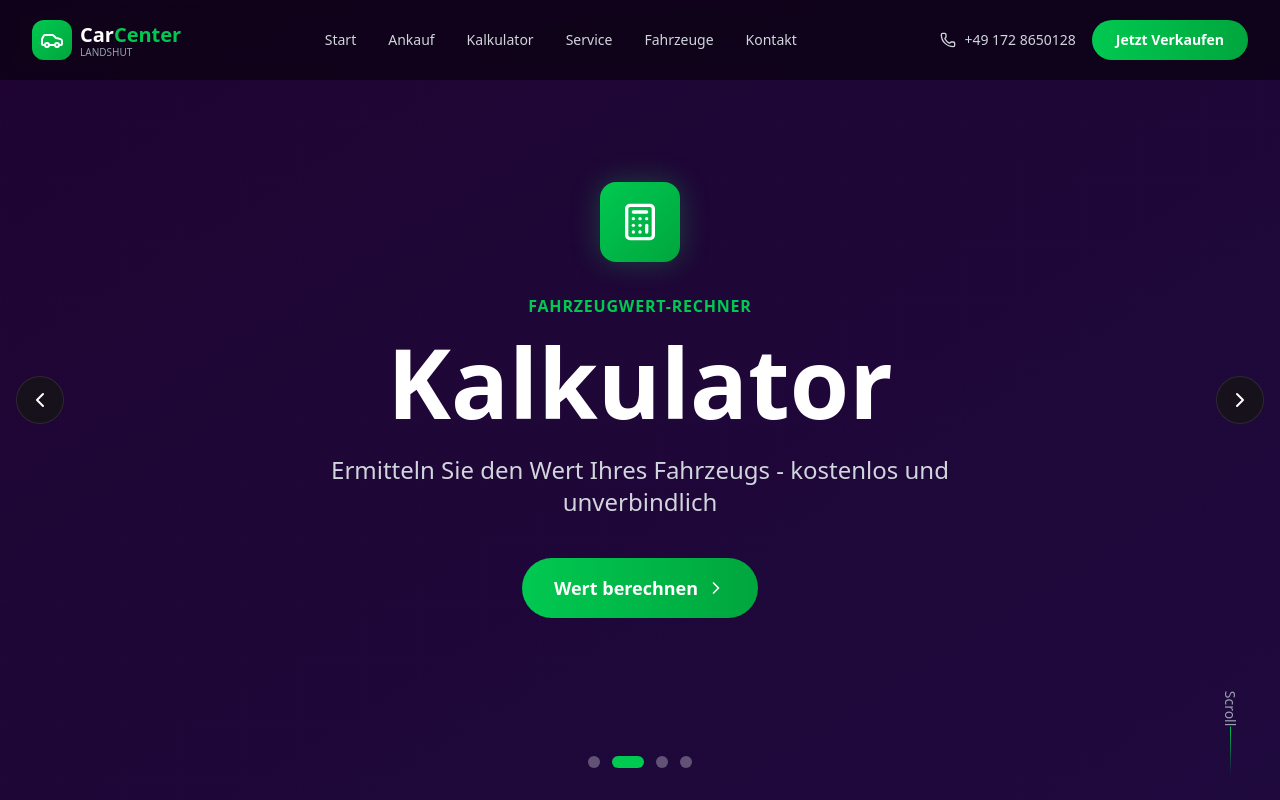
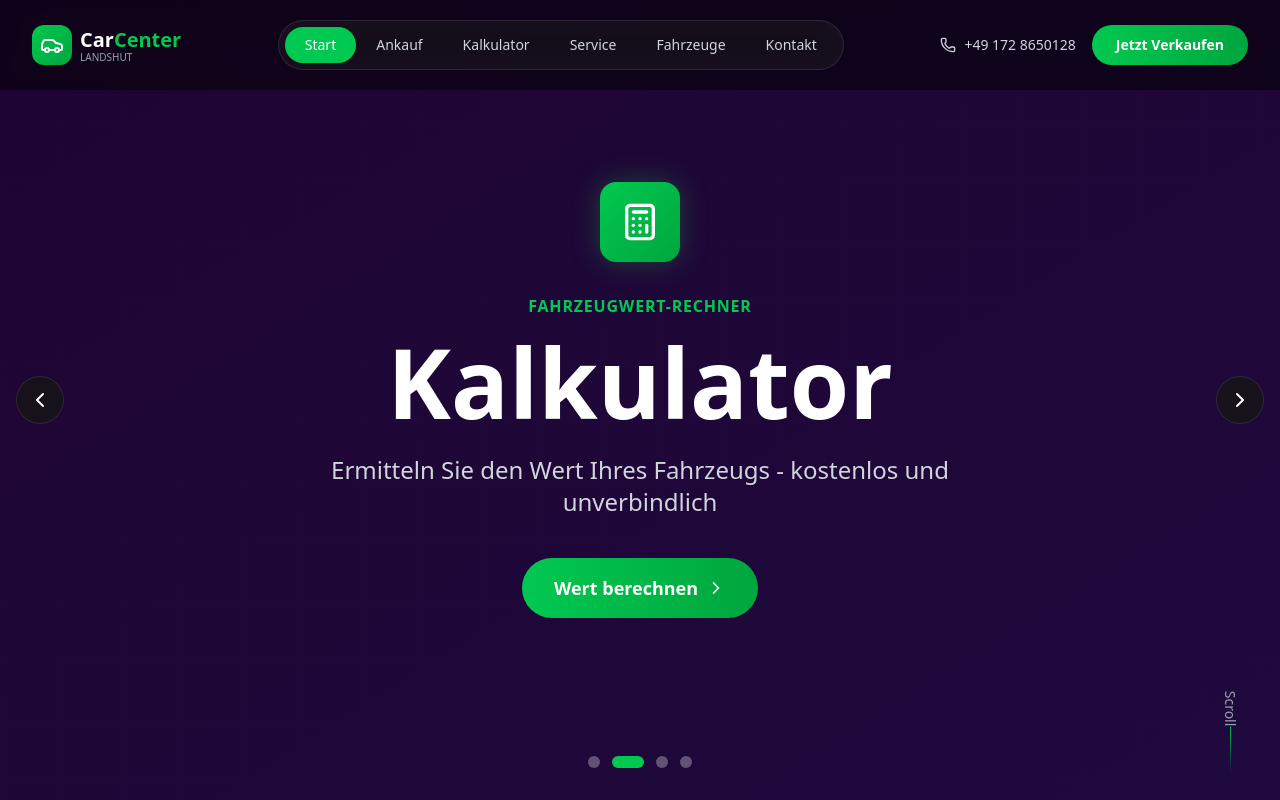
Before and after one commit to Brandea-ai/planet, a Next.js app: page / in a window 1280 px wide. Shown: the top 800 px of the page. Built offline with nearby package versions, Linux system fonts and the light colour scheme.

Commit message:
Upgrade navigation to premium tab style with active indicators
- Desktop: Glass morphism pill container with animated active tab
- Mobile: Modern card-style menu with active state highlighting
- Smooth spring animations when switching between tabs
- Better visual hierarchy and hover states

```diff
--- a/src/components/Header.tsx
+++ b/src/components/Header.tsx
@@ -1,6 +1,7 @@
 "use client";
 
 import { useState, useEffect } from "react";
+import { usePathname } from "next/navigation";
 import { motion, AnimatePresence } from "framer-motion";
 import { Menu, X, Phone, Car } from "lucide-react";
 import Link from "next/link";
@@ -19,6 +20,7 @@ export default function Header() {
   const [isScrolled, setIsScrolled] = useState(false);
   const [isMobileMenuOpen, setIsMobileMenuOpen] = useState(false);
   const [showContactModal, setShowContactModal] = useState(false);
+  const pathname = usePathname();
 
   useEffect(() => {
     const handleScroll = () => {
@@ -33,6 +35,11 @@ export default function Header() {
       setShowContactModal(true);
       setIsMobileMenuOpen(false);
     }
+  };
+
+  const isActive = (href: string) => {
+    if (href === "/") return pathname === "/";
+    return pathname.startsWith(href);
   };
 
   return (
@@ -69,14 +76,16 @@ export default function Header() {
             </motion.div>
           </Link>
 
-          {/* Desktop Navigation */}
-          <nav className="hidden lg:flex items-center gap-8">
-            {navItems.map((item) => (
-              item.isContact ? (
+          {/* Desktop Navigation - Premium Tab Style */}
+          <nav className="hidden lg:flex items-center">
+            <div className="flex items-center bg-white/5 backdrop-blur-md rounded-full p-1.5 border border-white/10">
+              {navItems.map((item) => {
+                const active = !item.isContact && isActive(item.href);
+                return item.isContact ? (
                   <button
                     key={item.name}
                     onClick={() => handleNavClick(item)}
-                  className="text-gray-300 hover:text-green-500 transition-colors duration-200 text-sm font-medium"
+                    className="relative px-5 py-2 text-sm font-medium text-gray-300 hover:text-white transition-colors duration-200 rounded-full"
                   >
                     {item.name}
                   </button>
@@ -84,12 +93,22 @@ export default function Header() {
                   <Link
                     key={item.name}
                     href={item.href}
-                  className="text-gray-300 hover:text-green-500 transition-colors duration-200 text-sm font-medium"
+                    className="relative px-5 py-2 text-sm font-medium transition-all duration-200 rounded-full"
                   >
+                    {active && (
+                      <motion.div
+                        layoutId="activeTab"
+                        className="absolute inset-0 bg-green-500 rounded-full"
+                        transition={{ type: "spring", bounce: 0.2, duration: 0.6 }}
+                      />
+                    )}
+                    <span className={`relative z-10 ${active ? "text-white" : "text-gray-300 hover:text-white"}`}>
                       {item.name}
+                    </span>
                   </Link>
-              )
-            ))}
+                );
+              })}
+            </div>
           </nav>
 
           {/* CTA Buttons */}
@@ -128,18 +147,20 @@ export default function Header() {
       <AnimatePresence>
         {isMobileMenuOpen && (
           <motion.div
-            initial={{ opacity: 0, height: 0 }}
-            animate={{ opacity: 1, height: "auto" }}
-            exit={{ opacity: 0, height: 0 }}
-            className="lg:hidden glass mt-2 mx-4 rounded-2xl overflow-hidden"
+            initial={{ opacity: 0, y: -10 }}
+            animate={{ opacity: 1, y: 0 }}
+            exit={{ opacity: 0, y: -10 }}
+            transition={{ duration: 0.2 }}
+            className="lg:hidden mt-2 mx-4 rounded-2xl overflow-hidden bg-gray-900/95 backdrop-blur-xl border border-white/10 shadow-2xl"
           >
-            <nav className="flex flex-col p-4">
-              {navItems.map((item) => (
-                item.isContact ? (
+            <nav className="flex flex-col p-3 gap-1">
+              {navItems.map((item) => {
+                const active = !item.isContact && isActive(item.href);
+                return item.isContact ? (
                   <button
                     key={item.name}
                     onClick={() => handleNavClick(item)}
-                    className="text-gray-300 hover:text-green-500 py-3 border-b border-gray-800 last:border-0 transition-colors text-left"
+                    className="relative px-4 py-3 text-left text-gray-300 hover:text-white hover:bg-white/5 rounded-xl transition-all duration-200 font-medium"
                   >
                     {item.name}
                   </button>
@@ -148,16 +169,21 @@ export default function Header() {
                     key={item.name}
                     href={item.href}
                     onClick={() => setIsMobileMenuOpen(false)}
-                    className="text-gray-300 hover:text-green-500 py-3 border-b border-gray-800 last:border-0 transition-colors"
+                    className={`relative px-4 py-3 rounded-xl transition-all duration-200 font-medium ${
+                      active
+                        ? "bg-green-500 text-white"
+                        : "text-gray-300 hover:text-white hover:bg-white/5"
+                    }`}
                   >
                     {item.name}
                   </Link>
-                )
-              ))}
+                );
+              })}
+              <div className="h-px bg-white/10 my-2" />
               <Link
                 href="/ankauf"
                 onClick={() => setIsMobileMenuOpen(false)}
-                className="mt-4 bg-gradient-to-r from-green-500 to-green-600 text-white px-6 py-3 rounded-full text-center font-semibold"
+                className="bg-gradient-to-r from-green-500 to-green-600 text-white px-6 py-3 rounded-xl text-center font-semibold shadow-lg shadow-green-500/20"
               >
                 Jetzt Verkaufen
               </Link>
```
Lines whose indentation alone changed are shown as unchanged.
